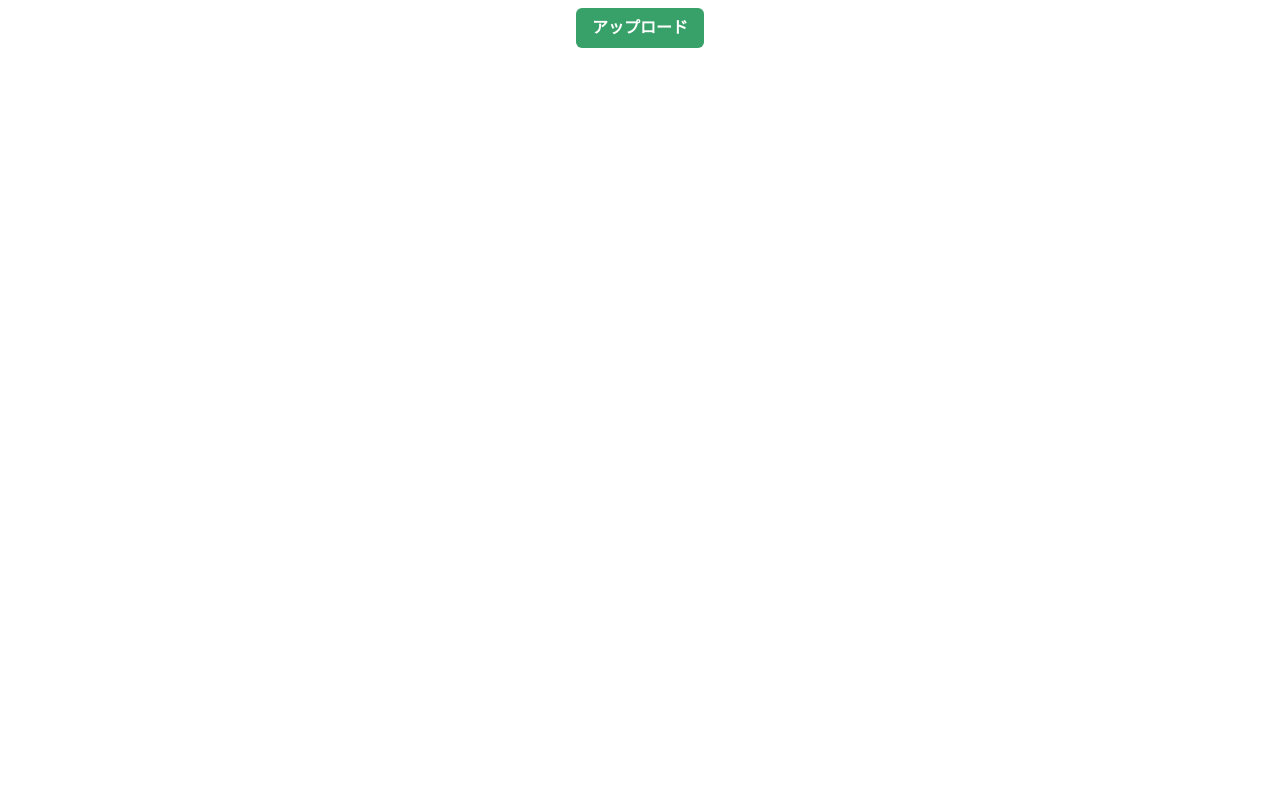
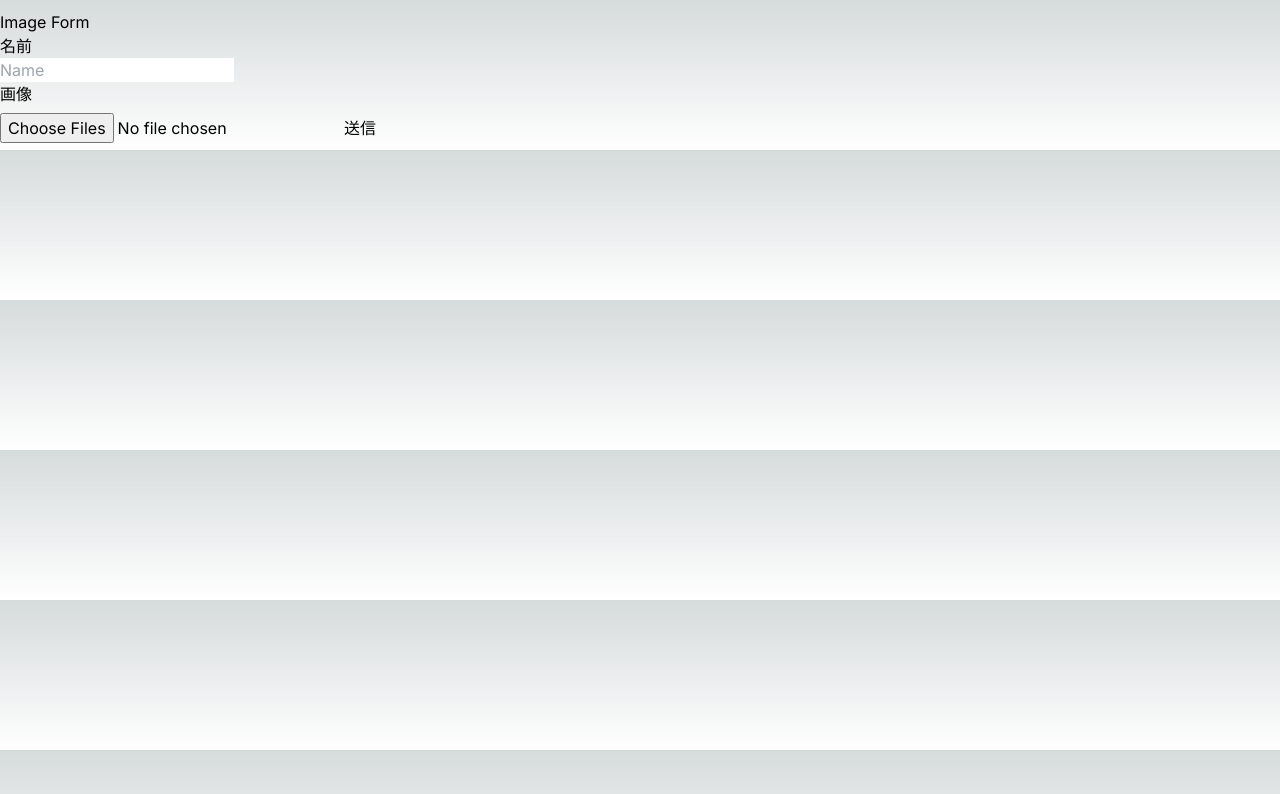
Before and after one commit to Kou-python/Shackathon_202403, a Next.js app in the folder score_room/: page / in a window 1280 px wide. Shown: the top 794 px of the page. Built offline with nearby package versions, Linux system fonts and the light colour scheme.

Commit message:
フロント部分とディレクトリ整理

```diff
--- a/score_room/app/components/upload.tsx
+++ b/score_room/app/components/upload.tsx
@@ -1,18 +1,16 @@
-import { useState } from "react";
+import React, { Component } from "react";
+import { render } from "react-dom";
 
-function Upload() {
-  const [file, setFile] = useState<File | null>(null);
-
-  const handleChange = (e: React.ChangeEvent<HTMLInputElement>) => {
-    if (e.target.files) {
-      setFile(e.target.files[0]);
-    }
+const App = () => {
+  const onFileInputChange = (e: React.ChangeEvent<HTMLInputElement>) => {
+    console.log(e.target.files);
   };
 
   return (
     <div>
-      <input type="file" onChange={handleChange} />
-      {file && <p>{file.name}</p>}
+      <input type="file" onChange={onFileInputChange} />
     </div>
   );
-}
+};
+
+render(<App />, document.getElementById("root"));
--- a/score_room/app/layout.tsx
+++ b/score_room/app/layout.tsx
@@ -5,8 +5,8 @@ import "./globals.css";
 const inter = Inter({ subsets: ["latin"] });
 
 export const metadata: Metadata = {
-  title: "Create Next App",
-  description: "Generated by create next app",
+  title: "カオスルームメーター",
+  description: "部屋の綺麗さを数値化",
 };
 
 export default function RootLayout({
@@ -15,7 +15,7 @@ export default function RootLayout({
   children: React.ReactNode;
 }>) {
   return (
-    <html lang="en">
+    <html lang="ja">
       <body className={inter.className}>{children}</body>
     </html>
   );
--- a/score_room/app/page.tsx
+++ b/score_room/app/page.tsx
@@ -1,31 +1,92 @@
-// import MenuBar from "./components/menubar";
-import { ChakraProvider, Box } from "@chakra-ui/react";
-// import Kiroku from "./kiroku";
-import { Button, ButtonGroup } from "@chakra-ui/react";
+"use client";
+import { Container, FormLabel, Heading, Image, Input } from "@chakra-ui/react";
+import type { NextPage } from "next";
+import { ChangeEvent, FormEvent, useRef, useState } from "react";
+import { Swiper, SwiperSlide } from "swiper/react"; //カルーセル用のタグをインポート
+import { Pagination, Navigation } from "swiper/modules";
+import "swiper/css";
+import "swiper/css/navigation"; // スタイルをインポート
+import "swiper/css/pagination"; // スタイルをインポート
 
-export default function Page() {
-  const PostData = [
-    {
-      imgpath: "/SampleImages/Sample3.png",
-      score: 50,
-      date: "2024-3-9(土) 19:50",
-    },
-    {
-      imgpath: "/SampleImages/Sample2.png",
-      score: 0,
-      date: "2024-3-11(月) 14:18",
-    },
-    {
-      imgpath: "/SampleImages/Sample1.png",
-      score: 65,
-      date: "2024-3-13(水) 20:15",
-    },
-  ];
+const Home: NextPage = () => {
+  const [images, setImages] = useState<Blob[]>([]);
+  const inputNameRef = useRef<HTMLInputElement>(null);
+  const inputFileRef = useRef<HTMLInputElement>(null);
+
+  // 以下送信処理
+  const onSubmit = async (e: FormEvent<HTMLFormElement>) => {
+    e.preventDefault();
+    console.log("送信");
+
+    const name = inputNameRef.current?.value;
+
+    const formData = new FormData();
+
+    for await (const [i, v] of Object.entries(images)) {
+      formData.append("files", v);
+    }
+    formData.append("name", name || "");
+
+    const post = await fetch(`${window.location.href}api/upload`, {
+      method: "POST",
+      body: formData,
+    });
+
+    console.log(await post.json());
+  };
+
+  const handleOnAddImage = (e: ChangeEvent<HTMLInputElement>) => {
+    if (!e.target.files) return;
+    setImages([...e.target.files]);
+  };
+
   return (
-    <main className="flex min-h-screen flex-col items-center justify-between p-2">
-      <ChakraProvider>
-        <Button colorScheme="green">アップロード</Button>
-      </ChakraProvider>
-    </main>
+    <Container pt="10">
+      <Heading>Image Form</Heading>
+      <form onSubmit={onSubmit} encType="multipart/form-data">
+        <FormLabel htmlFor="postName">名前</FormLabel>
+        <Input
+          type="text"
+          id="postName"
+          placeholder="Name"
+          size="lg"
+          ref={inputNameRef}
+        />
+        <FormLabel htmlFor="postImages">画像</FormLabel>
+        <Input
+          type="file"
+          id="postImages"
+          multiple
+          accept="image/*,.png,.jpg,.jpeg,.gif"
+          onChange={handleOnAddImage}
+          ref={inputFileRef}
+        />
+        <Input type="submit" value="送信" margin="10px auto" variant="filled" />
+      </form>
+      <Container>
+        <Swiper
+          slidesPerView={1} //一度に表示するスライドの数
+          modules={[Navigation, Pagination]}
+          pagination={{
+            clickable: true,
+          }} //　何枚目のスライドかを示すアイコン、スライドの下の方にある
+          navigation //スライドを前後させるためのボタン、スライドの左右にある
+          loop={true}
+        >
+          {images.map((image, i) => (
+            <SwiperSlide key={i}>
+              <Image
+                src={URL.createObjectURL(image)}
+                w="full"
+                h="40vw"
+                objectFit="cover"
+              />
+            </SwiperSlide>
+          ))}
+        </Swiper>
+      </Container>
+    </Container>
   );
-}
+};
+
+export default Home;
--- /dev/null
+++ b/score_room/app/upimg/page.tsx
@@ -0,0 +1,108 @@
+"use client";
+import { supabase } from "@/utils/supabase/supabase";
+import { useEffect, useState } from "react";
+import { v4 as uuidv4 } from "uuid";
+
+export default function ImageApp() {
+  const public_url =
+    "https://jforbbjxywxfwurklxor.supabase.co/storage/v1/object/public/public-image-bucket/img/";
+  const [urlList, setUrlList] = useState<string[]>([]);
+  const [loadingState, setLoadingState] = useState("hidden");
+  const listAllImage = async () => {
+    const tempUrlList: string[] = [];
+    setLoadingState("flex justify-center");
+    const { data, error } = await supabase.storage
+      .from("public-image-bucket")
+      .list("img", {
+        limit: 100,
+        offset: 0,
+        sortBy: { column: "created_at", order: "desc" },
+      });
+    if (error) {
+      console.log(error);
+      return;
+    }
+
+    for (let index = 0; index < data.length; index++) {
+      if (data[index].name != ".emptyFolderPlaceholder") {
+        tempUrlList.push(data[index].name);
+      }
+    }
+    setUrlList(tempUrlList);
+    setLoadingState("hidden");
+  };
+
+  useEffect(() => {
+    (async () => {
+      await listAllImage();
+    })();
+  }, []);
+
+  const [file, setFile] = useState<File>();
+  const handleChangeFile = (e: any) => {
+    if (e.target.files.length !== 0) {
+      setFile(e.target.files[0]);
+    }
+  };
+  const onSubmit = async (event: any) => {
+    event.preventDefault();
+
+    if (file!!.type.match("image.*")) {
+      const fileExtension = file!!.name.split(".").pop();
+      const { error } = await supabase.storage
+        .from("public-image-bucket")
+        .upload(`img/${uuidv4()}.${fileExtension}`, file!!);
+      if (error) {
+        alert("エラーが発生しました：" + error.message);
+        return;
+      }
+      setFile(undefined);
+      await listAllImage();
+    } else {
+      alert("画像ファイル以外はアップロード出来ません。");
+    }
+  };
+  return (
+    <>
+      <form className="mb-4 text-center" onSubmit={onSubmit}>
+        <input
+          className="relative mb-4 block w-full min-w-0 flex-auto rounded border border-solid border-neutral-300 bg-clip-padding px-3 py-[0.32rem] text-base font-normal text-neutral-700 transition duration-300 ease-in-out file:-mx-3 file:-my-[0.32rem] file:overflow-hidden file:rounded-none file:border-0 file:border-solid file:border-inherit file:bg-neutral-100 file:px-3 file:py-[0.32rem] file:text-neutral-700 file:transition file:duration-150 file:ease-in-out file:[border-inline-end-width:1px] file:[margin-inline-end:0.75rem] hover:file:bg-neutral-200 focus:border-primary focus:text-neutral-700 focus:shadow-te-primary focus:outline-none"
+          type="file"
+          id="formFile"
+          accept="image/*"
+          onChange={(e) => {
+            handleChangeFile(e);
+          }}
+        />
+        <button
+          type="submit"
+          disabled={file == undefined}
+          className="text-white bg-blue-700 hover:bg-blue-800 focus:ring-4 focus:outline-none focus:ring-blue-300 font-medium rounded-lg text-sm w-full sm:w-auto px-5 py-2.5 text-center disabled:opacity-25"
+        >
+          送信
+        </button>
+      </form>
+      <div className="w-full max-w-3xl">
+        <div className={loadingState} aria-label="読み込み中">
+          <div className="animate-spin h-10 w-10 border-4 border-blue-500 rounded-full border-t-transparent"></div>
+        </div>
+        <ul className="flex flex-wrap w-full">
+          {urlList.map((item, index) => (
+            <li className="w-1/4 h-auto p-1" key={item}>
+              <a
+                className="hover:opacity-50"
+                href={public_url + item}
+                target="_blank"
+              >
+                <img
+                  className="object-cover max-h-32 w-full"
+                  src={public_url + item}
+                />
+              </a>
+            </li>
+          ))}
+        </ul>
+      </div>
+    </>
+  );
+}
--- a/score_room/package.json
+++ b/score_room/package.json
@@ -13,13 +13,16 @@
     "@chakra-ui/react": "^2.8.2",
     "@emotion/react": "^11.11.4",
     "@emotion/styled": "^11.11.0",
+    "@types/formidable": "^3.4.5",
     "chart.js": "^4.4.2",
+    "formidable": "^3.5.1",
     "framer-motion": "^11.0.18",
     "next": "14.1.4",
     "react": "^18",
     "react-chartjs-2": "^5.2.0",
     "react-dom": "^18",
-    "react-icons": "^5.0.1"
+    "react-icons": "^5.0.1",
+    "swiper": "^11.0.7"
   },
   "devDependencies": {
     "@types/node": "20.11.30",
```
Also changed, not shown: score_room/app/components/post.tsx (line endings or trailing spaces), 1 other file (tests, documents, lock files or other folders).
